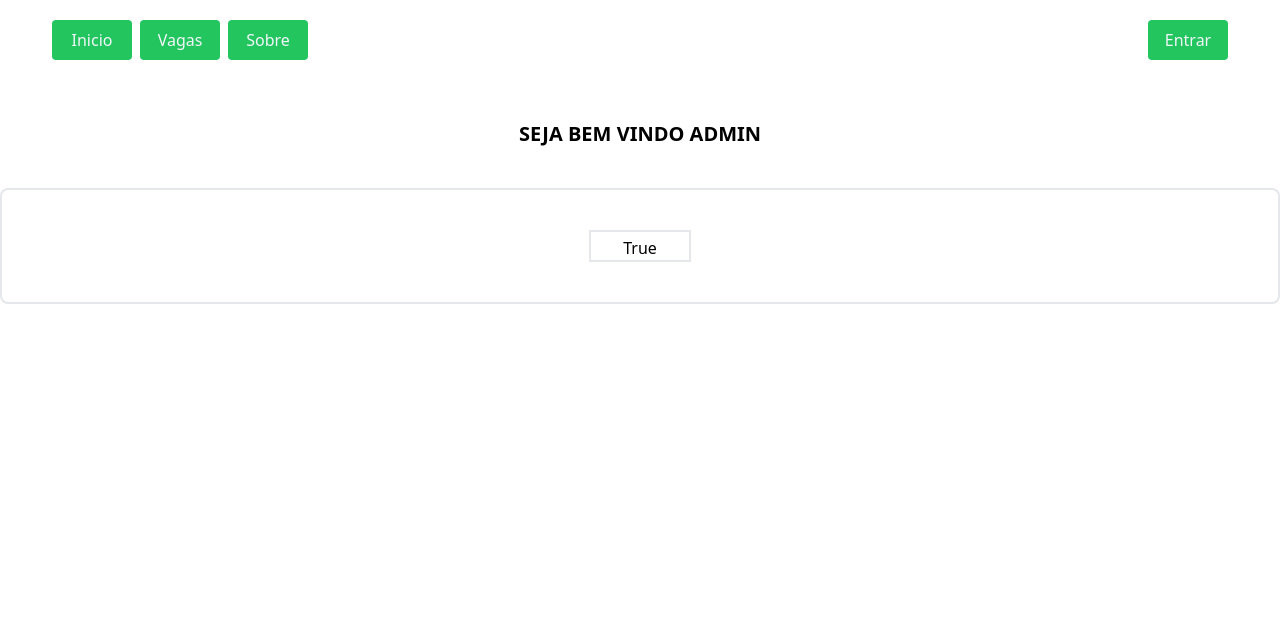
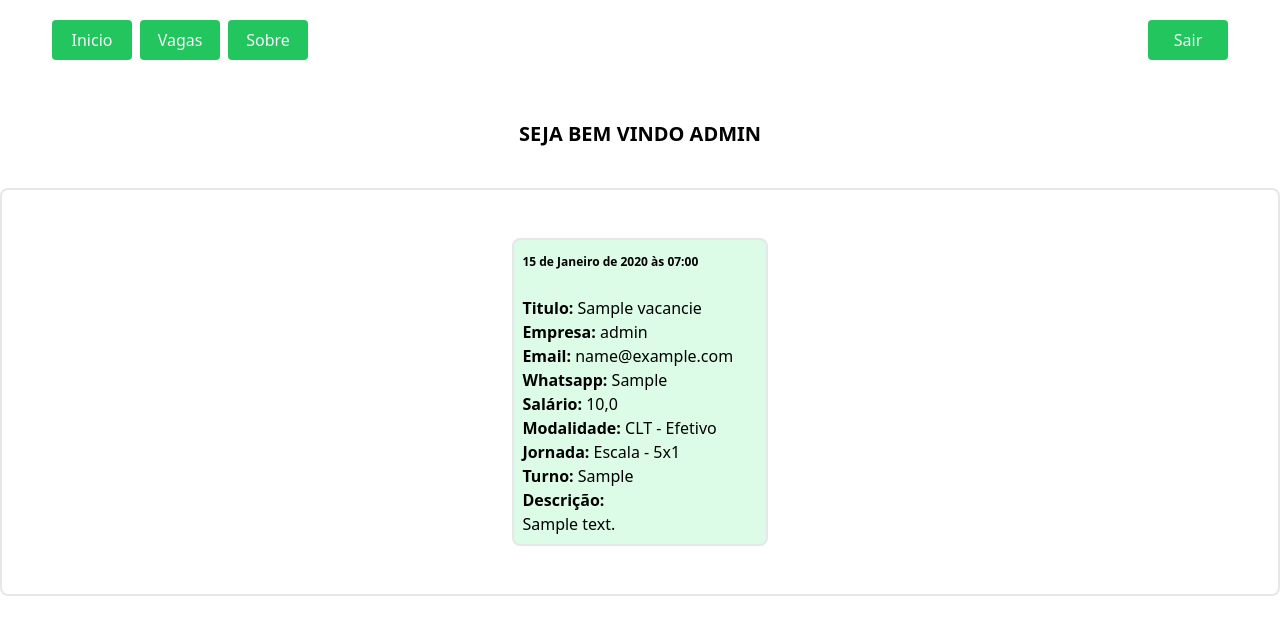
Before and after one commit to caio-nuness/jobsjua, a Django app: page /auth/platform/ in a window 1280 px wide. Shown: the top 635 px of the page. Run offline with Django 5.2, Linux system fonts and the light colour scheme; a user stored in the database is signed in; data comes from the database, SQL or seed files in the repository; both versions use the stored data as it was before the commit; tables that the repository leaves empty hold one stand-in row (values such as "Sample post"); parts of the project's set-up code (start-up, migrations or seed data) failed here and were passed over; some libraries are stand-ins or nearby versions.

Commit message:
as vagas foram registradas apos o login

```diff
--- a/jobs/admin.py
+++ b/jobs/admin.py
@@ -1,6 +1,6 @@
 from django.contrib import admin
 from django.contrib.auth.admin import UserAdmin
-from .models import Enterprise, Unemployed, Vacancie
+from .models import Enterprise, Vacancie
 
 
 
@@ -16,5 +16,4 @@ class EnterpriseAdmin(admin.ModelAdmin):
 
   search_fields = ('cnpj',)
 
-admin.site.register(Unemployed)
 admin.site.register(Vacancie)
--- a/jobs/models.py
+++ b/jobs/models.py
@@ -19,7 +19,7 @@ class Enterprise(AbstractUser):
   USERNAME_FIELD = 'email'
 
   REQUIRED_FIELDS = [
-    'cnpj'
+    'username'
   ]
 
   class Meta:
@@ -29,7 +29,6 @@ class Enterprise(AbstractUser):
 
   def __str__(self):
     return self.username
-
 
 class Vacancie(models.Model):
 
@@ -88,19 +87,3 @@ class Vacancie(models.Model):
 
   def __str__(self):
     return self.title
-
-class Unemployed(models.Model):
-  name = models.CharField(max_length=100, blank=False, null=False, )
-  email_for_hiring = models.EmailField(max_length=200)
-  phone = models.CharField(max_length=11, blank=False, null=False)
-  whatsapp = models.CharField(max_length=11, blank=False, null=False)
-  password = models.CharField(max_length=200)
-  re_password = models.CharField(max_length=200)
-  vacancies = models.ForeignKey(Vacancie, verbose_name="Vagas",default="", on_delete=models.CASCADE)
-
-  class Meta:
-    verbose_name_plural = 'Usuários'
-
-
-  def __str__(self):
-    return self.name
--- a/jobs/views.py
+++ b/jobs/views.py
@@ -24,8 +24,8 @@ def view_one_vacancie(request, id_vacancie):
 def create_job(request):
   return HttpResponse("Criar Vaga")
 
-def refresh_jobs(request):
+def update_job(request):
   return HttpResponse("Atualizar Vagas")
 
-def erase_jobs(request):
-  return HttpResponse("Apagar Vagas")
+def delete_job(request):
+  return HttpResponse("Atualizar Vagas")
--- a/secret/templates/platform.html
+++ b/secret/templates/platform.html
@@ -6,9 +6,22 @@
 {% endblock title-page %}
 
 {% block main %}
-<div class="flex min-h-full flex-col justify-center  px-6 py-0 lg:px-8 border-solid border-2 border-black-100 ">
-  <div class="mt-1 sm:mx-auto sm:w-full sm:max-w-sm">
-    {{ user.is_active }}
-  </div>
-</div>
+
+    {% for item in company_vacancie %}
+      <a href="{% url 'view_one_vacancie' id_vacancie=1 %}" class="w-[20%] h-auto bg-green-100  hover:bg-green-200  p-2 rounded-lg m-2 border-solid border-2 border-black-800">
+        <strong class="text-[12px] text-black-900" >{{ item.create_at }}</strong> <br>
+        <br>
+        <strong>Titulo: </strong>{{ item.title }}<br>
+        <strong>Empresa: </strong> {{ item.enterprise }} <br>
+        <strong>Email: </strong> {{ item.email }} <br>
+        <strong>Whatsapp: </strong> {{ item.whatsapp }} <br>
+        <strong>Salário: </strong> {{ item.wage }}  <br>
+        <strong>Modalidade: </strong> {{ item.modality }} <br>
+        <strong>Jornada: </strong> {{ item.weekly_journey }} <br>
+        <strong>Turno: </strong> {{ item.work_shift }} <br>
+        <strong>Descrição: </strong>
+        <p> {{ item.description|truncatewords:20 }} </p>
+      </a>
+    {% endfor %}
+
 {% endblock %}
--- a/secret/templates/register_enterprise.html
+++ b/secret/templates/register_enterprise.html
@@ -5,7 +5,7 @@
 {% endblock title-page %}
 
 {% block main %}
-<form class="space-y-5 flex flex-wrap w-[40%] h-auto py-10 px-2 rounded-lg border-solid border-2 border-black-100" action="register" method="POST">
+<form class="space-y-5 flex flex-wrap w-[40%] h-auto py-10 px-2 rounded-lg border-solid border-2 border-black-100" action="{% url 'register' %}" method="POST">
   {% csrf_token %}
 
   <!-- CADASTRO EMPRESA CNPJ -->
@@ -26,7 +26,7 @@
 
   <!-- CADASTRO EMPRESA SETOR -->
   <div class="p-2">
-    <label for="setor" class="block text-sm/6 font-medium text-gray-900">Setor de atuação</label>
+    <label id="setor" for="setor" class="block text-sm/6 font-medium text-gray-900">Setor de atuação</label>
     <div class="mt-2">
       {{ form.sector }}
     </div>
--- a/secret/views.py
+++ b/secret/views.py
@@ -1,10 +1,10 @@
 from django.shortcuts import render, redirect
-from django.http import HttpResponse
+from django.http import HttpResponse, HttpResponseRedirect
 from django.contrib.auth import authenticate
-from django.contrib.auth import login as login_enterprise
+from django.contrib.auth import login as login_enterprise, logout as logout_platform
 from django.contrib.auth.decorators import login_required
 from jobs.forms import EnterpriseForm, LoginForm
-from jobs.models import Enterprise
+from jobs.models import Enterprise, Vacancie
 
 
 def login(request):
@@ -68,7 +68,7 @@ def register(request):
       phone=phone,
       whatsapp=whatsapp,
       is_hiring=is_hiring,
-      password=password,
+      password=password
     )
 
     # VERIFICANDO SE O CNPJ INFORMADO JÁ EXISTE NA BASE DE DADOS
@@ -98,8 +98,35 @@ def register(request):
 
 @login_required(login_url='login') #  redireciona user não autenticado
 def platform(request): # ESSA VIEW SO PODE SER ACESSADA SE O USUARIO ESTIVER LOGADO/AUTENTICADO
-    return render(request, template_name='platform.html')
 
-# view para deslogar o usuario
+    # MOSTRAR AS VAGAS REFERENTES A EMPRESA QUE ESTÁ LOGADA
+
+    # PEGA A EMPRESA QUE ESTÁ LOGADA
+    enterprise_loggedin = request.user
+
+    # BUSCA A VAGA EM QUE A EMPRESA QUE CADASTROU == A EMPRESA QUE ESTÁ LOGADA
+    company_vacancie = Vacancie.objects.filter(enterprise=enterprise_loggedin)
+
+
+    print(enterprise_loggedin, company_vacancie)
+
+    # SIRVO A VAGA DA MANEIRA QUE EU PREFERI
+
+
+    context = {
+      "company_vacancie": company_vacancie,
+    }
+
+    return render(request, template_name='platform.html', context=context)
+
+@login_required(login_url='login')
 def logout(request):
-  return HttpResponse("Pagina de logout")
+  logout_platform(request)
+  return redirect("login")
+
+
+
+  # ==== views das vags
+
+
+  return HttpResponse("Apagar Vagas")
--- a/templates/jobs/base.html
+++ b/templates/jobs/base.html
@@ -4,13 +4,16 @@
   <head>
     <meta charset="utf-8">
     <meta name="viewport" content="width=device-width, initial-scale=1">
+
+    <!-- ========== TITULO DA ABA DO CHROME ========== -->
     <title>{% block title %}{% endblock %}</title>
 
   </head>
 
   <body class="box-border">
+    <div class="flex flex-col items-center pb-10 w-[100vw] h-auto ">
 
-    <div class="flex flex-col items-center pb-10 w-[100vw] h-auto ">
+      <!-- ========== CABEÇALHO ========== -->
       <header class=" flex w-[100vw] h-[8%] p-5 ">
         <ul class="flex w-[80vw] h-[100%]  items-center px-8 ">
           <li class="w-20 h-10 bg-green-500 hover:bg-green-600 text-slate-100 mr-2 rounded flex items-center justify-center">
@@ -26,21 +29,32 @@
           </li>
         </ul>
 
-        <!-- Button Login Header -->
+        <!-- BOTÃO DE LOGIN - DEFINIÇÃO -->
         <div class=" w-[20vw] h-[100%] flex items-center justify-end mr-8">
-          <li class="w-20 h-10 bg-green-500 hover:bg-green-600 text-slate-100 rounded flex items-center justify-center">
-            <a href="{% url 'login' %}">Entrar</a>
-          </li>
+
+          <!-- CONDICIONAL PARA MOSTRAR BOTÃO DE ENTRAR OU SAIR DO SISTEMA SE ESTÁ LOGADO OU NÃO -->
+          {% if user.is_authenticated == True %}
+            <li class="w-20 h-10 bg-green-500 hover:bg-green-600 text-slate-100 rounded flex items-center justify-center">
+              <a href="{% url 'login' %}">Sair</a>
+            </li>
+          {% else %}
+            <li class="w-20 h-10 bg-green-500 hover:bg-green-600 text-slate-100 rounded flex items-center justify-center">
+              <a href="{% url 'login' %}">Entrar</a>
+            </li>
+          {% endif %}
         </div>
       </header>
 
+      <!-- ========== TITULO DAS PAGINAS ========== -->
       <h3 class=" font-bold text-xl my-10 ">
         {% block title-page %}{% endblock title-page %}
       </h3>
 
+      <!-- ========== CONTEUDO PRINCIPAL ========== -->
       <main class=" py-10 rounded-lg border-solid border-2 border-black-100 container flex flex-wrap items-center justify-center w-[100vw] h-auto">
         {% block main %}{% endblock main %}
       </main>
+
     </div>
 
     <script src="https://cdn.tailwindcss.com"></script>
```
Also changed, not shown: jobs/forms.py (+1 -10 lines), db.sqlite3, jobs/migrations/0001_initial.py, jobs/migrations/0002_delete_unemployed.py (added), secret/templates/secret_one_view_vacancie.html (added), secret/templates/secret_view_vacancie.html (added).
